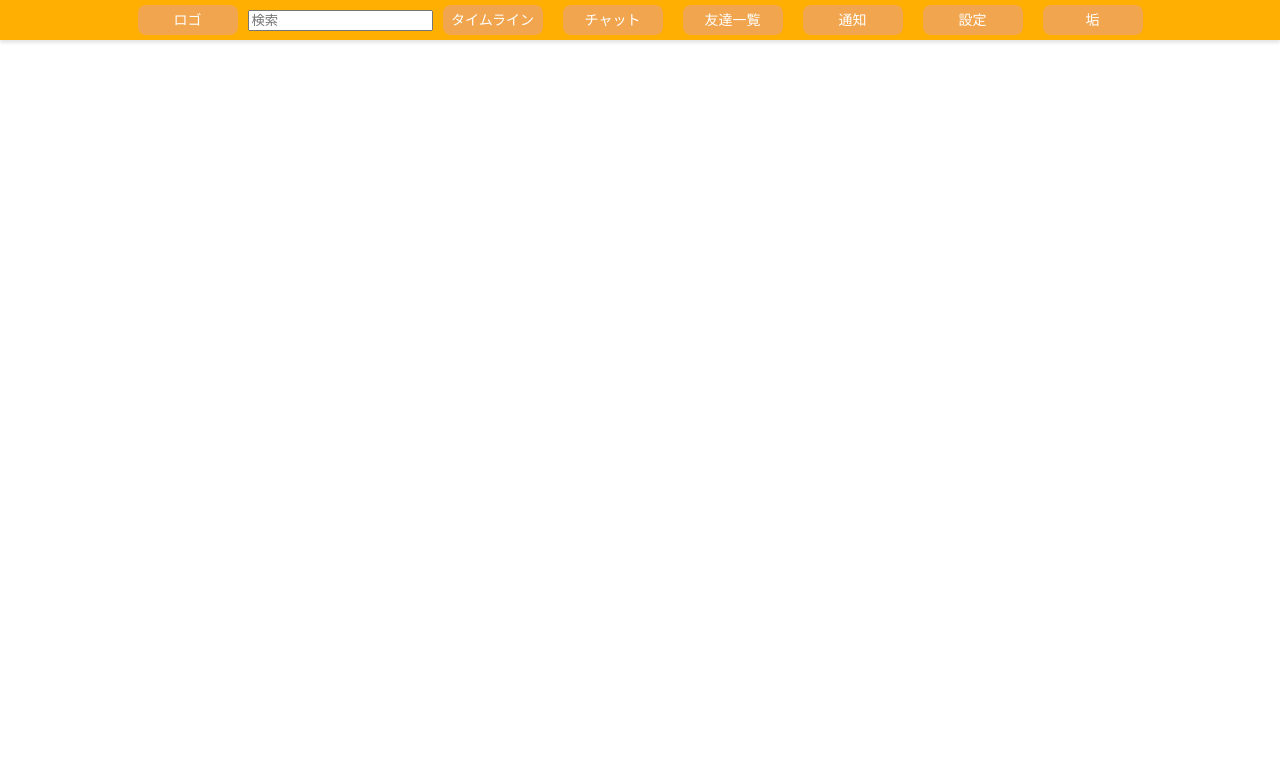
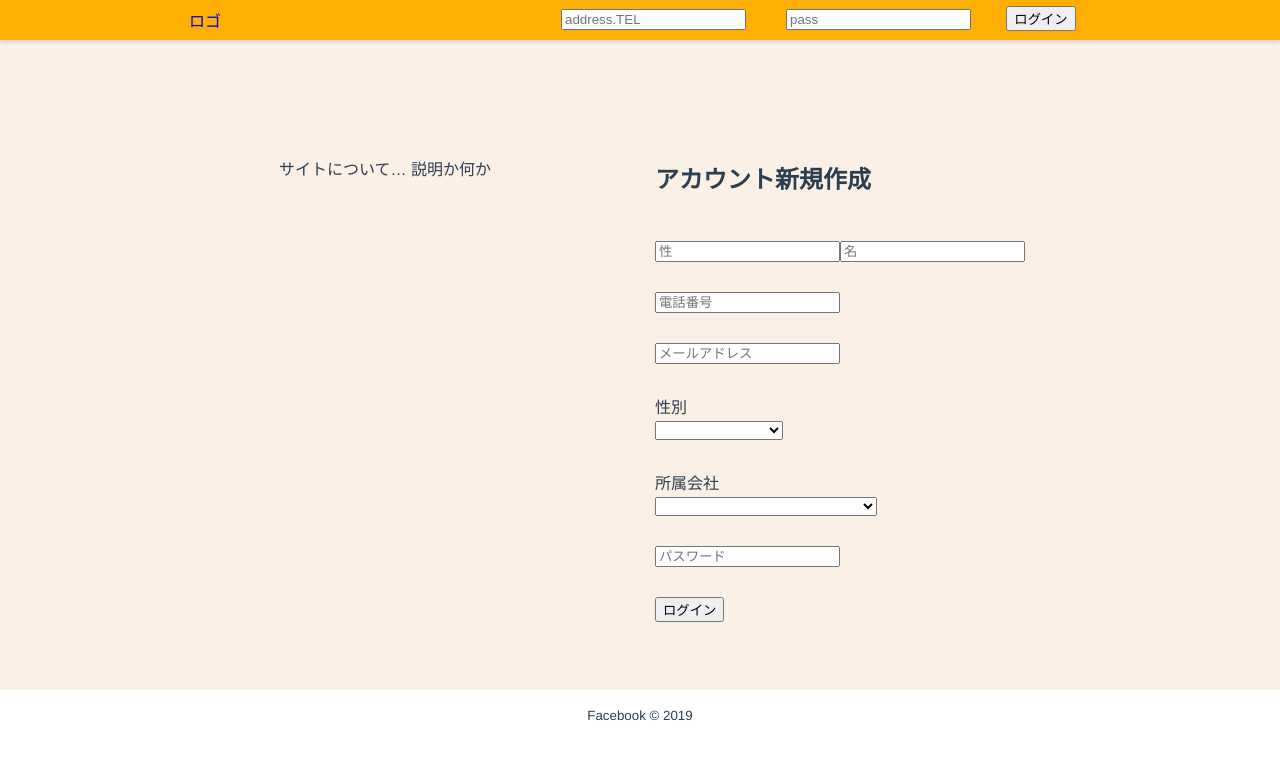
Before and after one commit to kuroda-yuya/SmileBook, a Vue app in the folder esmilebookfront/: page /#/top in a window 1280 px wide. Shown: the top 760 px of the page. Built offline with nearby package versions, Linux system fonts and the light colour scheme.

Commit message:
top画面仮組作成

```diff
--- a/esmilebookfront/src/components/globals/TabMenu.vue
+++ b/esmilebookfront/src/components/globals/TabMenu.vue
@@ -26,7 +26,7 @@ export default {
         { title: 'タイムライン', path: '/timeline' },
         { title: 'チャット', path: '/chat' },
         { title: '友達一覧', path: '/friend' },
-        { title: '通知', path: '/' },
+        { title: '通知', path: '/top' },
         { title: '設定', path: '/config' },
       ]
     }
--- a/esmilebookfront/src/pages/Top.vue
+++ b/esmilebookfront/src/pages/Top.vue
@@ -1,9 +1,187 @@
 <template>
-   <p>ここはチャットです。</p>
+   <div>
+      <div id="top_head"><!--ヘッド-->
+         <p id="rogo"><!--ロゴ-->
+            <router-link v-bind:to="'/Top'">
+            {{"ロゴ"}}
+            </router-link>
+         </p>
+
+         <div id="login"><!--ログイン-->
+            <div class="login-foam"><!--Mail・TEL-->
+               <p>{{ loginaccountname }}</p>
+               <input placeholder="address.TEL" id="login_name" v-model="loginaccountname">
+            </div>
+
+            <div class="login-foam"><!--pass-->
+               <p>{{ loginaccountpass }}</p>
+               <input placeholder="pass" id="login_pass" v-model="loginaccountpass">
+            </div>
+
+            <div id="login_button"><!--button-->
+               <button v-on:click="checklogin">ログイン</button>
+            </div>
+         </div>
+
+      </div>
+
+      <div id="main">
+
+         <main><!--左側-->
+            <p>
+               サイトについて…
+               説明か何か
+            </p>
+         </main>
+
+         <aside><!--右側-->
+            <div id="registration">
+               <h2>
+                  アカウント新規作成
+               </h2>
+
+               <div class="account-foam registration_name"><!--pass-->
+                  <div>
+                     <p>{{ registrationaccountpass }}</p>
+                     <input placeholder="性" id="registration_lastname" v-model="loginaccountpass">
+                  </div>
+
+                  <div>
+                     <p>{{ registrationaccountpass }}</p>
+                     <input placeholder="名" id="registration_firstname" v-model="loginaccountpass">
+                  </div>
+               </div>
+
+               <div class="account-foam"><!--pass-->
+                  <p>{{ loginaccountpass }}</p>
+                  <input placeholder="電話番号" id="registration_tel" v-model="loginaccountpass">
+               </div>
+
+               <div class="account-foam"><!--pass-->
+                  <p>{{ loginaccountpass }}</p>
+                  <input placeholder="メールアドレス" id="registration_mail" v-model="loginaccountpass">
+               </div>
+
+               <div class="account-foam"><!--pass-->
+                  <p class="mon">性別</p>
+                  <select  v-model="selected" id="registration_sex">
+                     <option disabled value="">Please select one</option>
+                     <option>男性</option>
+                     <option>女性</option>
+                  </select>
+                  <!--<input placeholder="性別" id="registration_sex" v-model="loginaccountpass">-->
+               </div>
+
+               <div class="account-foam"><!--pass-->
+                  <p class="mon">所属会社</p>
+                  <select  v-model="selected" id="registration_company">
+                     <option disabled value="">Please select one</option>
+                     <option>イースマイル株式会社</option>
+                     <option>イースマイルシステムズ株式会社</option>
+                     <option>ソーシャルシェアリング株式会社</option>
+                     <option>ソルトライブ株式会社</option>
+                  </select>
+               </div>
+
+               <div class="account-foam"><!--pass-->
+                  <p>{{ loginaccountpass }}</p>
+                  <input placeholder="パスワード" id="registration_pass" v-model="loginaccountpass">
+               </div>
+
+               <div id="registration_button"><!--button-->
+                  <button v-on:click="registrationcheck">ログイン</button>
+               </div>
+
+            </div>
+         </aside>
+
+      </div>
+
+      <div id="foot">
+         <p><small>Facebook © 2019</small></p>
+      </div>
+
+   </div>
 </template>
 
 <script>
 </script>
 
-<style>
+<style scoped>
+
+#top_head{/*ヘッド*/
+   position: fixed;
+   top: 0;
+   left: 0;
+   width: 100%;
+   height: 40px;
+   background: rgb(255,175,2);
+   box-shadow: 0 3px 3px rgba(0, 0, 0, 0);
+   display: flex;
+   justify-content: center;
+   align-items: center;
+}
+
+#rogo{/*ロゴ/パスmargin*/
+   margin-right: 25%;
+}
+
+#login{/*入力欄横並び*/
+   display: flex;
+}
+
+.login-foam{/*入力欄*/
+   height: 55px;/*縦位置*/
+   margin: 0 20px;/*間隔*/
+}
+
+#login_button{/*ログインボタン*/
+   padding-top: 13px;/*縦位置*/
+   width: 100px;/*横幅*/
+}
+
+
+#main{/*2カラム*/
+   display: flex;
+   justify-content: center;
+   background-color: #FAF0E6;
+}
+
+main
+,aside{/*2カラムサイズ*/
+   margin-top: 100px;
+   width: 510px;
+   height: 550px;
+}
+
+h2
+{/*新規作成*/
+   text-align: left;
+   margin-left: 15px;
+}
+
+.registration_name{/*姓名*/
+   display: flex;
+   justify-content: left;
+   align-items: center;
+   margin-left: 15px;
+}
+
+.account-foam
+,#registration_button{/*電話/メール/パスワード/さぶた*/
+   text-align: left;
+   margin-left: 15px;
+   margin-top: 30px;
+}
+
+.mon{/*姓名/所属会社*/
+   margin-top: 10px;
+   margin-bottom: 3px;
+}
+
+
+.foot{/*フッター*/
+   text-align: center;
+}
+
 </style>
--- a/esmilebookfront/src/router/index.js
+++ b/esmilebookfront/src/router/index.js
@@ -17,7 +17,7 @@ export default new Router({
   routes: [
     {
 
-        path: '/',
+        path: '/top',
         component: top
     },
     {
```
